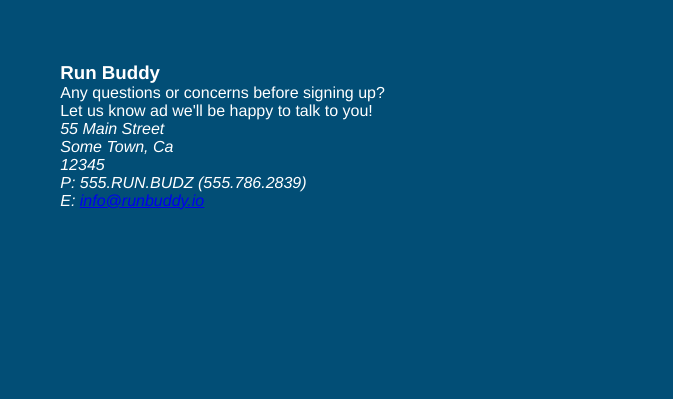
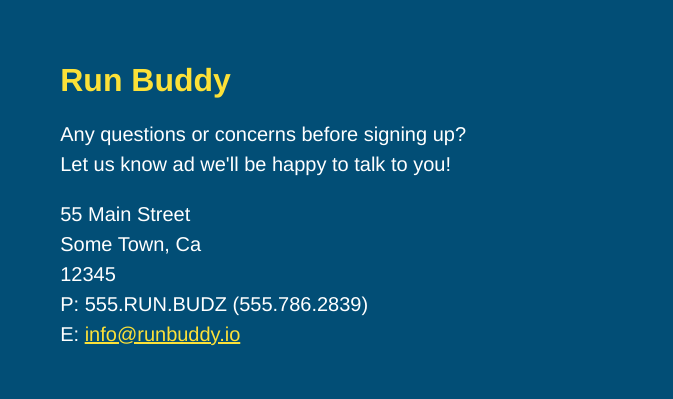
Before and after one commit to JonathanGibbings/run-buddy, a plain HTML site: page index.html in a window 1280 px wide. Shown: the part 4157-4556 px from the top of the page, 607-1280 px from the left. Drawn offline with Linux system fonts and the light colour scheme.

Commit message:
reach out section

```diff
--- a/assets/css/style.css
+++ b/assets/css/style.css
@@ -248,3 +248,19 @@ section {
   margin: 30px 0 0 60px;
   color: white;
 }
+
+.contact-info h3 {
+  color: #fce138;
+  font-size: 32px;
+}
+
+.contact-info p, .contact-info address {
+  margin: 20px 0;
+  line-height: 1.5;
+  font-size: 20px;
+  font-style: normal;
+}
+
+.contact-info a {
+  color: #fce138;
+}
```
